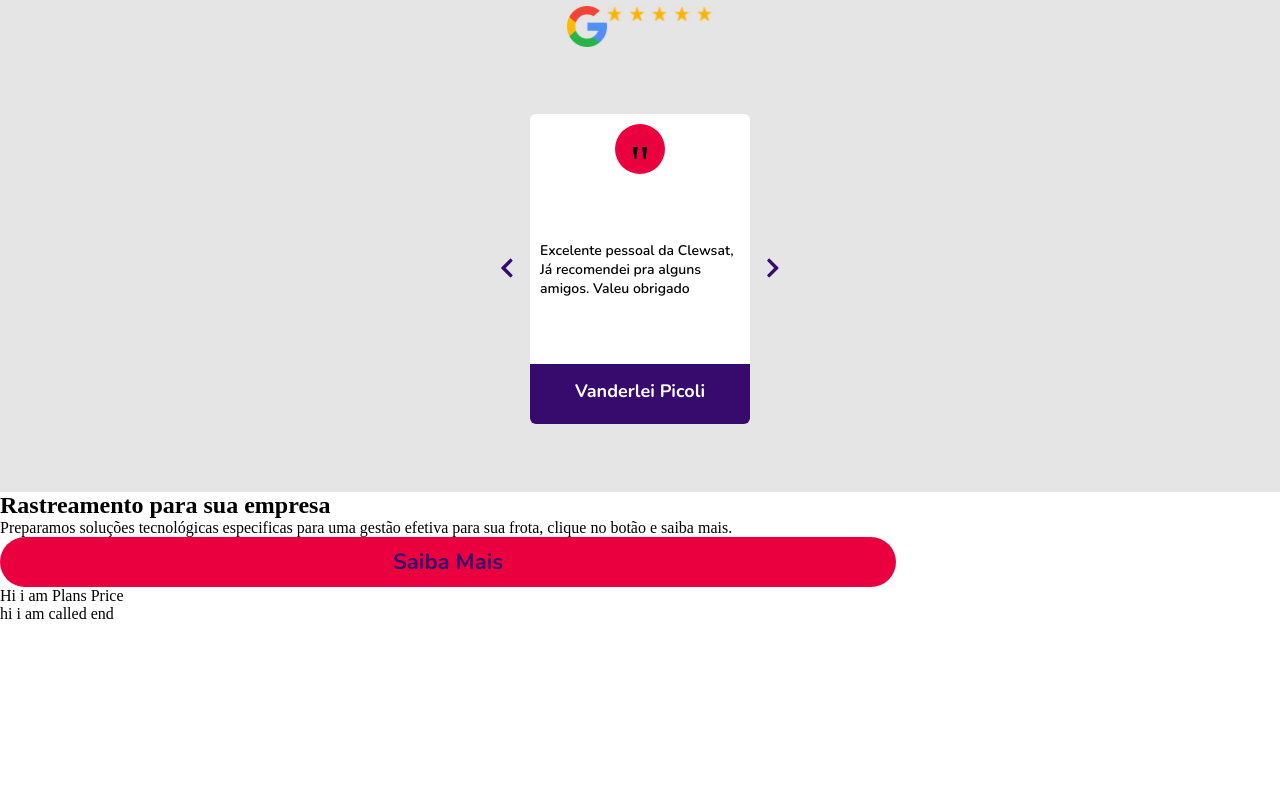
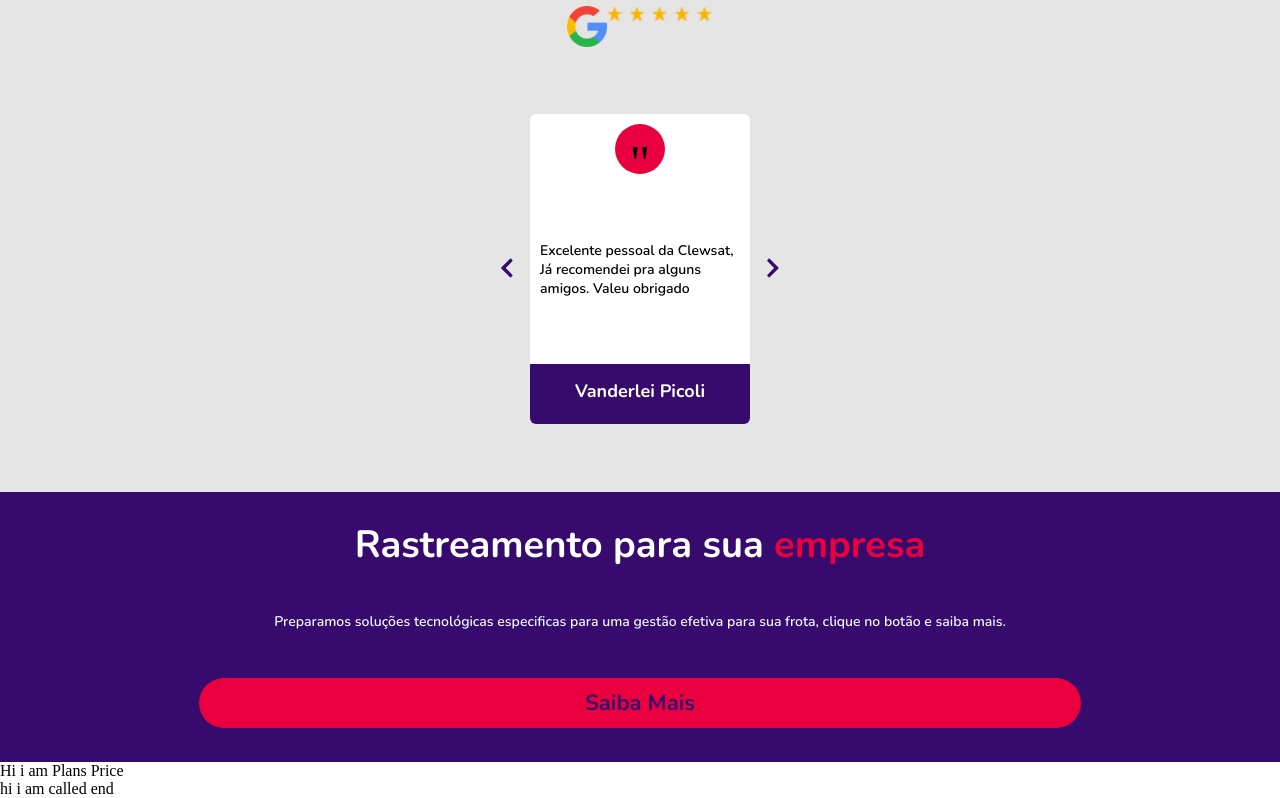
Before and after one commit to malves224/ClewsatWebSite, a React (Create React App) app: page / in a window 1280 px wide. Shown: the part 3169-3967 px from the top of the page. Before the commit the page ends 3792 px from the top, so only its background shows below. Built offline with nearby package versions, Linux system fonts and the light colour scheme; a web font is replaced by a local one.

Commit message:
cria compponente calledFrota

```diff
--- a/src/sectionsComponents/css/calledFrota.css
+++ b/src/sectionsComponents/css/calledFrota.css
@@ -0,0 +1,40 @@
+@import url('https://fonts.googleapis.com/css2?family=Nunito:ital,wght@1,200&display=swap');
+
+.called-frota {
+  background-color: #370B6D;
+  padding: 10px;
+  display: flex;
+  flex-direction: column;
+  justify-content: space-around;
+  align-items: center;
+  height: 250px;
+}
+
+.called-frota h2 {
+  color: #FFFF;
+  font-style: normal;
+  font-family: 'Nunito', sans-serif;
+  font-weight: bold;
+  font-size: 38px;
+  line-height: 40px;
+}
+
+.called-frota span {
+  color: #EB003F;
+}
+
+.called-frota p {
+  color: aliceblue;
+  font-family: 'Nunito', sans-serif;
+  font-style: normal;
+  font-weight: normal;
+  font-size: 14px;
+  line-height: 20px;
+}
+
+.called-frota a {
+  width: 100%;
+  display: flex;
+  justify-content: center;
+  text-decoration: none;
+}
```
